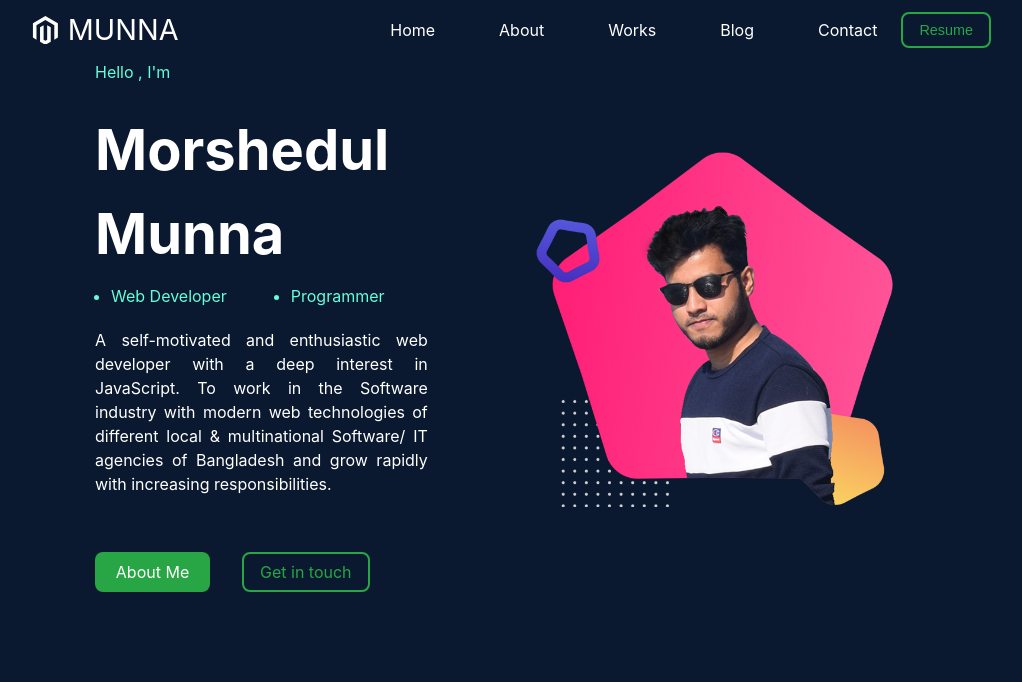
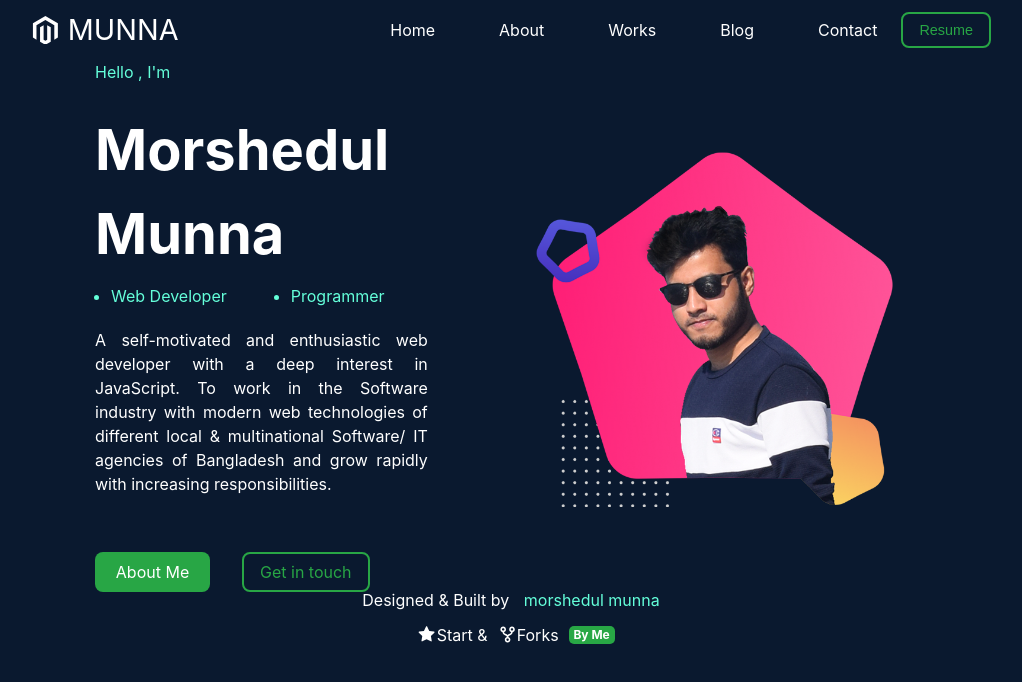
Before and after one commit to morshedulmunna/exacademy, a React (Create React App) app: page / in a window 1280 px wide. Shown: the top 682 px of the page, without its empty margins (129-1151 px from the left). Built offline with nearby package versions, Linux system fonts and the light colour scheme.

Commit message:
footer Added

```diff
--- a/src/Route/Home.js
+++ b/src/Route/Home.js
@@ -1,13 +1,15 @@
 import React from "react";
+import Footer from "../components/Footer/Footer.jsx";
 import InfoDetails from "../components/InfoDetails/InfoDetails.jsx";
 import Navbar from "../components/Navbar/Navbar";
 
 const Home = () => {
   return (
-    <div>
+    <>
       <Navbar />
       <InfoDetails />
-    </div>
+      <Footer />
+    </>
   );
 };
 
--- /dev/null
+++ b/src/components/Footer/Footer.css
@@ -0,0 +1,36 @@
+.footer {
+  display: flex;
+  flex-direction: column;
+  align-items: center;
+  justify-content: center;
+  line-height: 2rem;
+}
+.footer p {
+  color: var(--text-color);
+}
+.footer a {
+  text-decoration: none;
+  padding-left: 10px;
+  color: var(--span-color);
+}
+.star__forks {
+  display: flex;
+  align-items: center;
+  justify-content: center;
+}
+.star__forks i {
+  color: #fff;
+  padding-top: 5px;
+  padding-left: 10px;
+  font-size: 1.2rem;
+}
+#byMe {
+  background-color: #28a745 !important;
+  padding: 0.25em 0.4em;
+  font-size: 75%;
+  font-weight: 700;
+  line-height: 1;
+  margin-left: 10px;
+  border-radius: 5px;
+  color: #fff;
+}
--- /dev/null
+++ b/src/components/Footer/Footer.jsx
@@ -0,0 +1,32 @@
+import React from "react";
+import "./Footer.css";
+import { AiFillStar } from "react-icons/ai";
+import { BiGitRepoForked } from "react-icons/bi";
+
+const Footer = () => {
+  return (
+    <>
+      <div className="container footer">
+        <p>
+          Designed & Built by
+          <a href="https://github.com/morshedulmunna"> morshedul munna </a>
+        </p>
+        <div className="star__forks">
+          <i>
+            <AiFillStar />
+          </i>
+          <p>Start & </p>
+          <i>
+            <BiGitRepoForked />
+          </i>
+          <p>Forks</p>
+          <a id="byMe" href="https://github.com/morshedulmunna">
+            By Me
+          </a>
+        </div>
+      </div>
+    </>
+  );
+};
+
+export default Footer;
--- a/src/components/InfoDetails/InfoDetailsStyle.css
+++ b/src/components/InfoDetails/InfoDetailsStyle.css
@@ -8,7 +8,7 @@
   width: 50%;
 }
 .text__area span {
-  color: #64ffda;
+  color: var(--span-color);
 }
 .text__area h1 {
   font-size: 3.5rem;
@@ -18,7 +18,7 @@
 }
 ul {
   display: flex;
-  color: #64ffda;
+  color: var(--span-color);
   align-items: center;
 }
 ul li:last-child {
@@ -67,33 +67,3 @@ ul li {
   background-color: var(--secendory-color);
   transition: all 0.3s;
 }
-
-/* @media screen and (min-width: 768px) and (max-width: 1023px) {
-  .wrapper {
-    padding-top: 100px;
-    flex-direction: column;
-  }
-  .wrapper img {
-    width: 100%;
-  }
-}
-@media screen and (max-width: 767px) {
-  .wrapper {
-    padding-top: 100px;
-    flex-direction: column-reverse;
-  }
-  .wrapper img {
-    width: 120%;
-  }
-  .text__area h1 {
-    font-size: 2rem;
-    white-space: nowrap;
-  }
-  ul {
-    white-space: nowrap;
-  }
-  .text__area p {
-    width: 100%;
-    margin-bottom: 2rem;
-  }
-} */
--- a/src/index.css
+++ b/src/index.css
@@ -20,6 +20,7 @@ body {
   --primary-color: #28a645;
   --secendory-color: #1b8b35;
   --bg-color: #0a192f;
+  --span-color: #64ffda;
   --text-color: #fff;
 }
 
```
